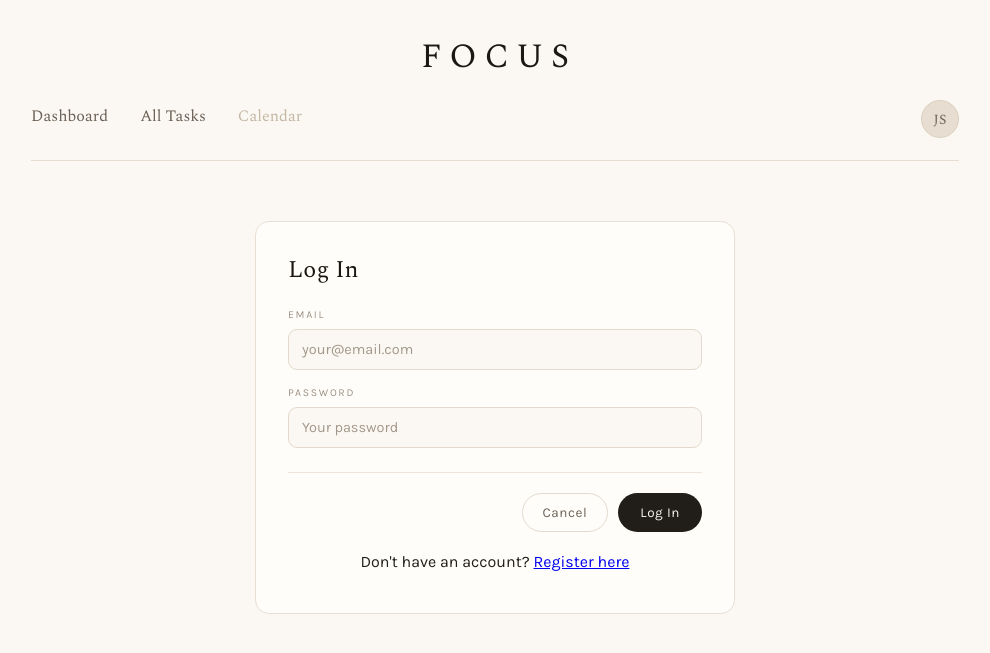
After one commit to rosshunterdev/focus-task-manager, a Flask app: page /login in a window 1280 px wide. The commit adds this page. Shown: the top 653 px of the page, without its empty margins (145-1135 px from the left). Run offline with Flask 3, Linux system fonts and the light colour scheme.

Commit message:
feat: complete auth flow with login/register templates and login_view fix
Adds login.html/register.html templates, fixes Flask-Login redirecting
to a bare 401 on logout by setting login_manager.login_view. Also adds
the missing Flask-Login pin to requirements.txt and ignores instance/
(local SQLite dev db).

Co-Authored-By: Claude Sonnet 5 <noreply@anthropic.com>

```diff
--- a/app/routes.py
+++ b/app/routes.py
@@ -3,6 +3,8 @@ from sqlalchemy import text
 from app import db
 from app.models import Task # added to import the Task class from models.py
 from datetime import date
+from flask_login import current_user, login_required, logout_user
+from app.models import User
 
 main = Blueprint('main', __name__)
 
@@ -12,8 +14,9 @@ def health():
     return {'status': 'ok', 'database': 'connected'}
 
 @main.route('/')
+@login_required
 def index():
-    tasks = Task.query.all() ## this is SQL alcehmy - talks to Postgres which runs SELECT * FROM task
+    tasks = Task.query.filter_by(user_id=current_user.id).all() ## this is SQL alcehmy - talks to Postgres which runs SELECT * FROM task
         # task.query opens a search interface over the entire task table
         # .all runs SQL alchemy and pulls back every row, and converts it to a Task python object. Comes back as a list
     return render_template('index.html', tasks=tasks)
@@ -22,15 +25,17 @@ def index():
         # (also the python variable from the line above)
 
 @main.route('/tasks/new', methods=['GET', 'POST'])
+@login_required
 def create_task():
     if request.method == 'POST':
         title = request.form['title']
         status = request.form['status']
         priority = request.form['priority']
         notes = request.form['notes']
-        task_date = date.fromisoformat(request.form['date'])
+        date_str = request.form.get('date', '')
+        task_date = date.fromisoformat(date_str) if date_str else date.today()
 
-        new_task = Task(title=title, status=status, priority=priority, notes=notes, date=task_date)
+        new_task = Task(title=title, status=status, priority=priority, notes=notes, date=task_date, user_id=current_user.id)
             #creates a python object
         db.session.add(new_task)
             #stages
@@ -43,8 +48,9 @@ def create_task():
 
 
 @main.route('/tasks/<int:task_id>/update', methods=['POST'])
+@login_required
 def update_task(task_id):
-    task_to_update = Task.query.get_or_404(task_id)
+    task_to_update = Task.query.filter_by(id=task_id, user_id=current_user.id).first_or_404()
     task_to_update.title = request.form.get('title', task_to_update.title)
     task_to_update.status = request.form.get('status', task_to_update.status)
     task_to_update.priority = request.form.get('priority', task_to_update.priority)
@@ -57,14 +63,57 @@ def update_task(task_id):
     # redirecting after POST stops the browser from resubmitting the same POST if someone hits refresh
 
 @main.route('/tasks/<int:task_id>/delete', methods=['POST'])
+@login_required
 def delete_task(task_id):
-    task_to_delete = Task.query.get_or_404(task_id)
+    task_to_delete = Task.query.filter_by(id=task_id, user_id=current_user.id).first_or_404()
     db.session.delete(task_to_delete)
     db.session.commit()
     return redirect(url_for('main.index'))
 
 
 @main.route('/tasks/<int:task_id>/edit')
+@login_required
 def edit_task(task_id):
-    task = Task.query.get_or_404(task_id)
+    task = Task.query.filter_by(id=task_id, user_id=current_user.id).first_or_404()
     return render_template('edit_task.html', task=task)
+
+
+@main.route('/register', methods=['GET', 'POST'])
+def register():
+    if request.method == 'POST':
+        email = request.form['email']
+        password = request.form['password']
+
+        existing_user = User.query.filter_by(email=email).first()
+        if existing_user:
+            return render_template('register.html', error="Email already registered")
+
+        new_user = User(email=email)
+        new_user.set_password(password)
+        db.session.add(new_user)
+        db.session.commit()
+
+        return redirect(url_for('main.login'))
+    return render_template('register.html')
+
+@main.route('/login', methods=['GET', 'POST'])
+def login():
+    if request.method == 'POST':
+        email = request.form['email']
+        password = request.form['password']
+
+        user = User.query.filter_by(email=email).first()
+
+        if user and user.check_password(password):
+            from flask_login import login_user
+            login_user(user)
+            return redirect(url_for('main.index'))
+
+        return render_template('login.html', error='Invalid email or password')
+
+    return render_template('login.html')
+
+@main.route('/logout', methods=['POST'])
+def logout():
+    logout_user()
+    return redirect(url_for('main.index'))
--- a/app/templates/create_task.html
+++ b/app/templates/create_task.html
@@ -40,7 +40,7 @@
 
             <div class="field">
                 <label class="field-label" for="date">Date</label>
-                <input class="input-date" type="date" id="date" name="date">
+                <input class="input-date" type="date" id="date" name="date" required>
             </div>
 
 
--- /dev/null
+++ b/app/templates/login.html
@@ -0,0 +1,40 @@
+{% extends "base.html" %}
+
+{% block title %}Log In{% endblock %}
+
+{% block content %}
+<div style="max-width: 520px; margin: 60px auto; padding: 0 20px;">
+    <div class="panel">
+        <h1 class="panel-heading">Log In</h1>
+
+        {% if error %}
+        <div style="background-color: #fee; border: 1px solid #fcc; color: #c33; padding: 12px; margin-bottom: 20px; border-radius: 4px;">
+            {{ error }}
+        </div>
+        {% endif %}
+
+        <form method="POST">
+
+            <div class="field">
+                <label class="field-label" for="email">Email</label>
+                <input class="input" type="email" id="email" name="email" placeholder="your@email.com" required>
+            </div>
+
+            <div class="field">
+                <label class="field-label" for="password">Password</label>
+                <input class="input" type="password" id="password" name="password" placeholder="Your password" required>
+            </div>
+
+            <div class="panel-footer">
+                <a class="btn btn-secondary" href="{{ url_for('main.index') }}">Cancel</a>
+                <button class="btn btn-primary" type="submit">Log In</button>
+            </div>
+
+        </form>
+
+        <p style="text-align: center; margin-top: 20px;">
+            Don't have an account? <a href="{{ url_for('main.register') }}">Register here</a>
+        </p>
+    </div>
+</div>
+{% endblock %}
--- a/config.py
+++ b/config.py
@@ -4,6 +4,6 @@ from dotenv import load_dotenv
 load_dotenv()
 
 class Config:
-    SECRET_KEY = os.environ.get('SECRET_KEY')
-    SQLALCHEMY_DATABASE_URI = os.environ.get('DATABASE_URL')
+    SECRET_KEY = os.environ.get('SECRET_KEY', 'dev-key-change-in-prod')
+    SQLALCHEMY_DATABASE_URI = os.environ.get('DATABASE_URL', 'sqlite:///app.db')
     SQLALCHEMY_TRACK_MODIFICATIONS = False
--- a/migrations/versions/c59ce33dbd97_add_user_model_and_user_id_fk_to_task.py
+++ b/migrations/versions/c59ce33dbd97_add_user_model_and_user_id_fk_to_task.py
@@ -27,7 +27,7 @@ def upgrade():
     )
     with op.batch_alter_table('task', schema=None) as batch_op:
         batch_op.add_column(sa.Column('user_id', sa.Integer(), nullable=False))
-        batch_op.create_foreign_key(None, 'user', ['user_id'], ['id'])
+        batch_op.create_foreign_key('fk_task_user_id', 'user', ['user_id'], ['id'])
 
     # ### end Alembic commands ###
 
@@ -35,7 +35,7 @@ def upgrade():
 def downgrade():
     # ### commands auto generated by Alembic - please adjust! ###
     with op.batch_alter_table('task', schema=None) as batch_op:
-        batch_op.drop_constraint(None, type_='foreignkey')
+        batch_op.drop_constraint('fk_task_user_id', type_='foreignkey')
         batch_op.drop_column('user_id')
 
     op.drop_table('user')
--- a/requirements.txt
+++ b/requirements.txt
@@ -3,6 +3,7 @@ blinker==1.9.0
 click==8.4.2
 colorama==0.4.6
 Flask==3.1.3
+Flask-Login==0.6.3
 Flask-Migrate==4.1.0
 Flask-SQLAlchemy==3.1.1
 greenlet==3.5.4
```
Also changed, not shown: app/__init__.py (+15 -0 lines), app/templates/register.html (added, +40 -0 lines), 1 other file.
